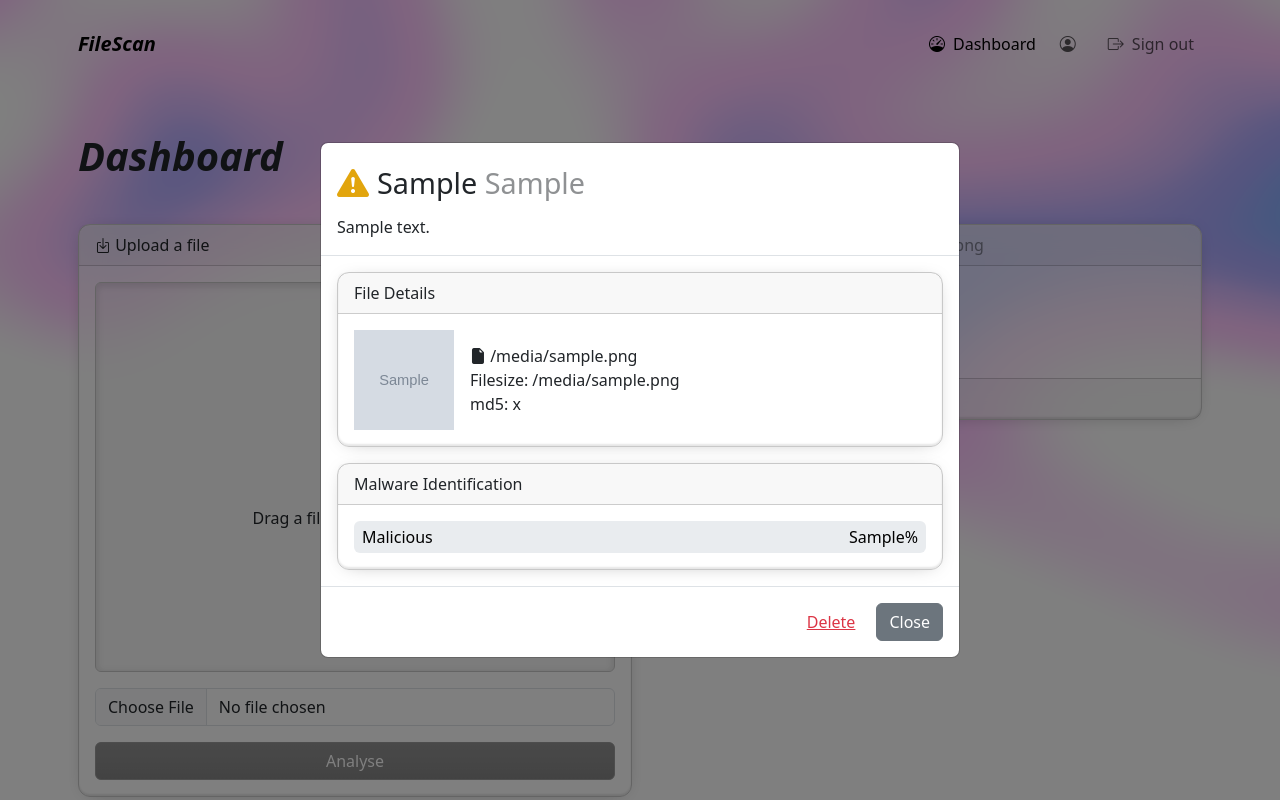
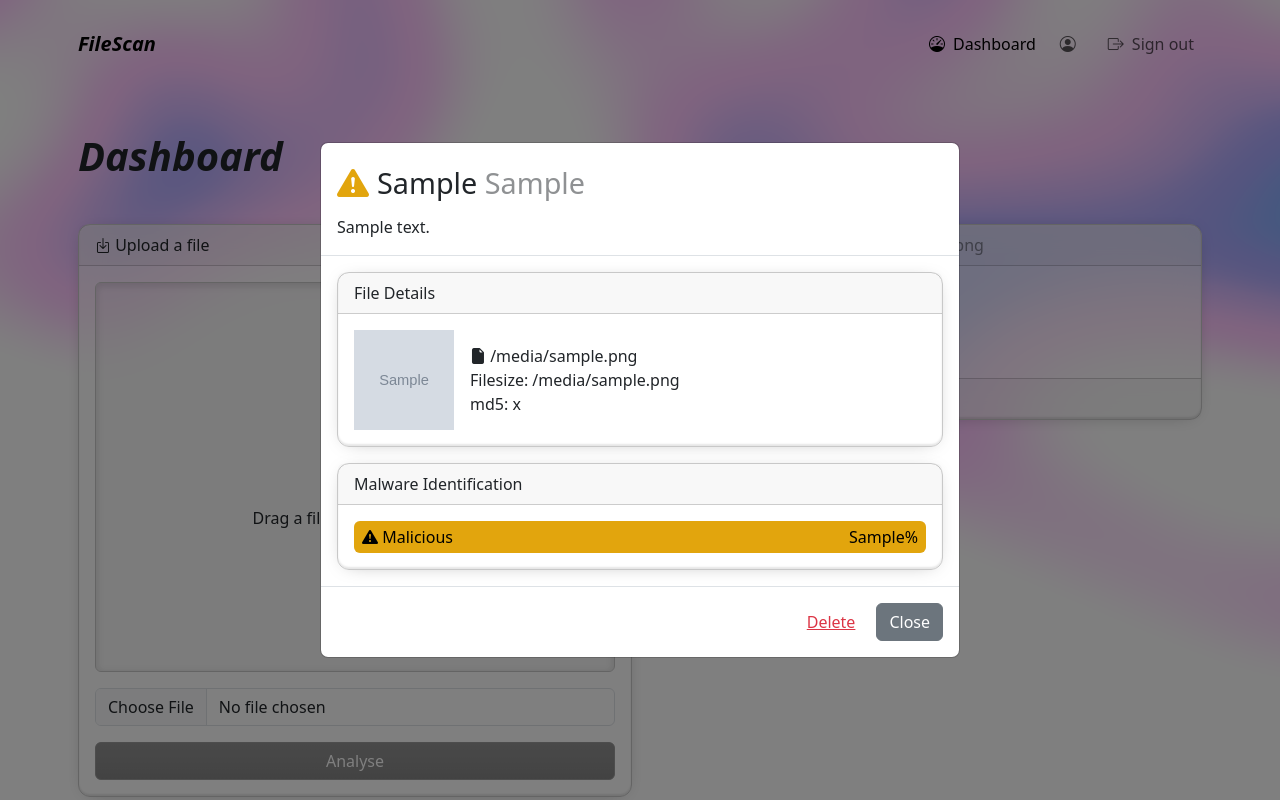
Before and after one commit to brad99d/filescan, a Django app: template app/scan/templates/scan/dashboard.html in a window 1280 px wide, after a click that opens the changed part. Run offline with Django 5.2, Linux system fonts and the light colour scheme; the template is opened without the code that fills it: most values are stand-ins (such as "Sample title", 1, 10 or a date in 2020); grey boxes marked "Sample" are stand-in pictures.

Commit message:
Updates labels

```diff
--- a/app/scan/templates/scan/dashboard.html
+++ b/app/scan/templates/scan/dashboard.html
@@ -173,12 +173,19 @@
               <div class="d-flex gap-2 flex-column">
                 <div class="position-relative" style="height: 32px;">
                   <div class="progress" style="height: 100%;">
-                    <div class="progress-bar prediction-main" style="width: {{ result.identity_result }}%;"></div>
+                    <div class="progress-bar" style="width: 100%; background-color: {% if result.is_benign %}var(--primary){% else %}var(--warning){% endif %};"></div>
                   </div>
-                  <div class="position-absolute top-0 start-0 end-0 d-flex justify-content-between align-items-center px-2" style="height: 100%;">
-                    <span class="text-black text-truncate">{% if result.is_benign %}Benign{% else %}Malicious{% endif %}</span>
-                    <span class="text-black">{{ result.identity_result }}%</span>
-                  </div>
+                  {% if result.is_benign %}
+                    <div class="position-absolute top-0 start-0 end-0 d-flex justify-content-between align-items-center px-2" style="height: 100%;">
+                      <span class="text-white text-truncate"><i class="bi bi-check-circle-fill"></i> Clean</span>
+                      <span class="text-white">{{ result.identity_result }}%</span>
+                    </div>
+                  {% else %}
+                    <div class="position-absolute top-0 start-0 end-0 d-flex justify-content-between align-items-center px-2" style="height: 100%;">
+                      <span class="text-black text-truncate"><i class="bi bi-exclamation-triangle-fill"></i> Malicious</span>
+                      <span class="text-black">{{ result.identity_result }}%</span>
+                    </div>
+                  {% endif %}
                 </div>
               </div>
             </div>
```
